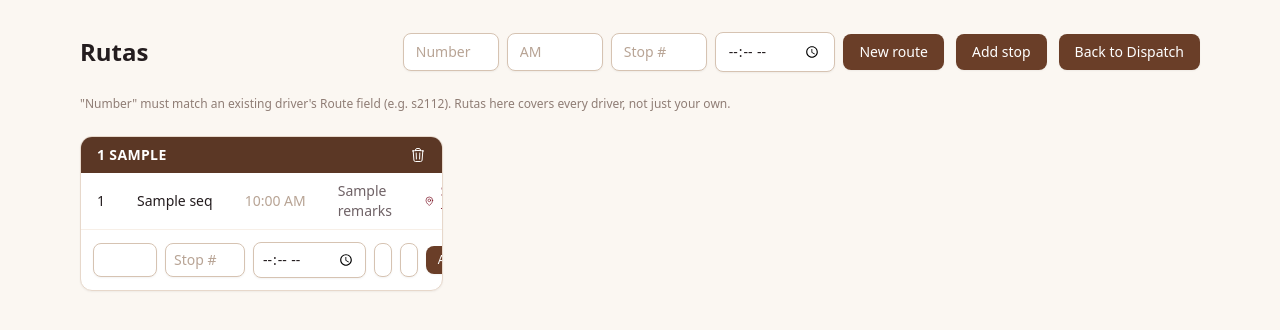
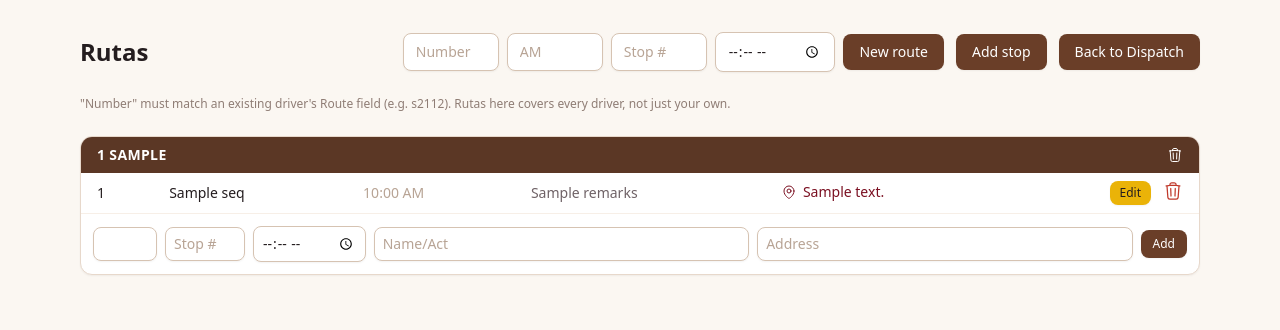
Before and after one commit to keybyme/keymyme2, a Django app: template vault/templates/vault/admin_routes.html in a window 1280 px wide. Shown: the top 330 px of the page. Run offline with Django 5.2, Linux system fonts and the light colour scheme; the template is opened without the code that fills it: most values are stand-ins (such as "Sample title", 1, 10 or a date in 2020); some libraries are stand-ins or nearby versions.

Commit message:
Stack Rutas route cards full-width instead of a cramped 2-3 col grid
The grid layout squeezed Remarks/Address into narrow cards. Cards now
stack one per row (full page width) with a horizontal-scroll wrapper
around each table as a fallback on small screens.

Co-Authored-By: Claude Sonnet 5 <noreply@anthropic.com>

```diff
--- a/vault/templates/vault/admin_routes.html
+++ b/vault/templates/vault/admin_routes.html
@@ -28,7 +28,7 @@
 <p class="mb-6 text-xs text-gray-500">"Number" must match an existing driver's Route field (e.g. s2112). Rutas here covers every driver, not just your own.</p>
 
 {% if saved_routes %}
-<div class="grid gap-4 sm:grid-cols-2 lg:grid-cols-3">
+<div class="space-y-6">
     {% for route_number, route_type, stops, next_seq in saved_routes %}
     <div class="overflow-hidden rounded-xl border border-gray-200 bg-white shadow-sm">
         <div class="flex items-center justify-between bg-cafe-dark px-4 py-2 text-sm font-bold uppercase tracking-wide text-white">
@@ -37,6 +37,7 @@
                 {% include "icons/trash.html" with class="w-4 h-4" %}
             </a>
         </div>
+        <div class="overflow-x-auto">
         <table class="min-w-full divide-y divide-gray-100">
             <tbody class="divide-y divide-gray-100">
                 {% for stop in stops %}
@@ -44,8 +45,8 @@
                     <td class="whitespace-nowrap px-4 py-2 text-sm text-gray-900">{{ stop.stop_number|default:"—" }}</td>
                     <td class="whitespace-nowrap px-4 py-2 text-sm text-gray-900">{{ stop.seq }}</td>
                     <td class="whitespace-nowrap px-4 py-2 text-sm text-gray-400" title="Reference time only, not the actual captured time">{% if stop.planned_time %}{{ stop.planned_time|time:"g:i A" }}{% else %}—{% endif %}</td>
-                    <td class="px-4 py-2 text-sm text-gray-600">{{ stop.remarks|default:"—" }}</td>
-                    <td class="px-4 py-2 text-sm text-gray-600">
+                    <td class="whitespace-nowrap px-4 py-2 text-sm text-gray-600">{{ stop.remarks|default:"—" }}</td>
+                    <td class="whitespace-nowrap px-4 py-2 text-sm text-gray-600">
                         {% if stop.address %}
                         <a href="https://www.google.com/maps/search/?api=1&query={{ stop.address|urlencode }}" target="_blank" rel="noopener" class="inline-flex items-center gap-1.5 text-blue-600 hover:text-blue-800">
                             {% include "icons/map-pin.html" with class="w-4 h-4" %} {{ stop.address }}
@@ -68,6 +69,7 @@
                 {% endfor %}
             </tbody>
         </table>
+        </div>
         <form method="post" action="{% url 'vault:route_stop_create' %}" class="flex items-center gap-2 border-t border-gray-100 p-3">
             {% csrf_token %}
             <input type="hidden" name="route_number" value="{{ route_number }}">
```
